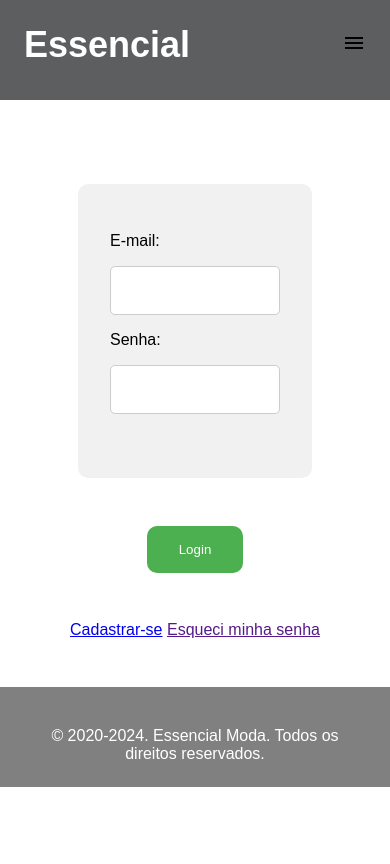
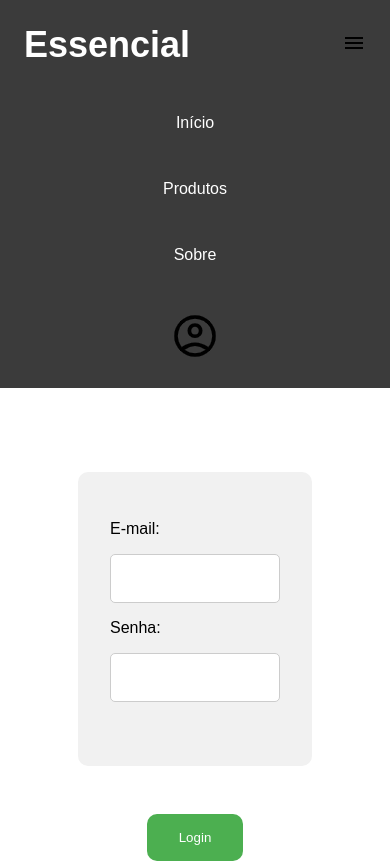
Before and after one commit to abimaelnaftali/WEBI, a plain HTML site: page projeto-1/Login/login.html in a window 390 px wide. Shown: the top 864 px of the page. Drawn offline with Linux system fonts and the light colour scheme.

Commit message:
melhorias na navbar e footer.

```diff
--- a/projeto-1/Cadastro/style.css
+++ b/projeto-1/Cadastro/style.css
@@ -5,7 +5,13 @@
     font-family: Arial, Helvetica, sans-serif;
 }
 
-iframe {
+#nav {
+    width: 100%;
+    height: 100px;
+    border: none;
+}
+
+#foot{
     width: 100%;
     height: 100px;
     border: none;
@@ -64,6 +70,13 @@ input:focus {
         font-family: Arial, Helvetica, sans-serif;
     }
 
+    #nav{
+        height: 388px;
+    }
+    #foot{
+        height: 100px;
+    }
+
     .divInForm {
         display: grid;
         justify-content: center;
@@ -72,11 +85,6 @@ input:focus {
 
     .formButton {
         align-items: center;
-    }
-
-    iframe {
-        width: 100%;
-        border: none;
     }
 
     .formDiv {
--- a/projeto-1/Componentes/footer.html
+++ b/projeto-1/Componentes/footer.html
@@ -15,7 +15,7 @@
         }
 
         footer,p{
-            background-color: gray;
+            background-color: rgb(59, 59, 59);;
             color: white;
             text-align: center;
             justify-content: center;
--- a/projeto-1/Componentes/navbar.html
+++ b/projeto-1/Componentes/navbar.html
@@ -18,7 +18,7 @@
         display: flex;
         width: 100%;
         align-items: center;
-        background-color: rgb(93, 94, 95);
+        background-color: rgb(59, 59, 59);
         color: black;
         padding-right: 15px;
         }
--- a/projeto-1/Login/login.css
+++ b/projeto-1/Login/login.css
@@ -5,7 +5,13 @@
     font-family: Arial, Helvetica, sans-serif;
 }
 
-iframe {
+#nav {
+    width: 100%;
+    height: 100px;
+    border: none;
+}
+
+#foot{
     width: 100%;
     height: 100px;
     border: none;
@@ -65,3 +71,12 @@ input:focus {
 form{
     margin-bottom: 3rem;
 }
+
+@media (max-width: 700px) {
+    #nav{
+        height: 388px;
+    }
+    #foot{
+        height: 100px;
+    }
+}
--- a/projeto-1/Login/login.html
+++ b/projeto-1/Login/login.html
@@ -8,7 +8,7 @@
 </head>
 <body>
     <!-- Componente Navbar -->
-    <iframe src="../Componentes/navbar.html"></iframe>
+    <iframe id="nav" scrolling="no" src="../Componentes/navbar.html"></iframe>
 
     <!-- Formulário de Login -->
     <form>
@@ -31,6 +31,6 @@
     </form>
 
     <!-- Footer -->
-    <iframe src="../Componentes/footer.html"></iframe>
+    <iframe id="foot" scrolling="no" src="../Componentes/footer.html"></iframe>
 </body>
 </html>
--- a/projeto-1/Produtos/produtos.css
+++ b/projeto-1/Produtos/produtos.css
@@ -5,9 +5,15 @@
     font-family: Arial, Helvetica, sans-serif;
 }
 
-iframe {
+#nav {
     width: 100%;
-    height: auto;
+    height: 100px;
+    border: none;
+}
+
+#foot{
+    width: 100%;
+    height: 100px;
     border: none;
 }
 
@@ -69,8 +75,11 @@ button {
 
 /* Responsive layout - makes a one column layout instead of a two-column layout */
 @media (max-width: 700px) {
-    #frame-nav {
+    #nav{
         height: 388px;
+    }
+    #foot{
+        height: 100px;
     }
     .flex-row {
         flex-direction: column;
--- a/projeto-1/Sobre/sobre.css
+++ b/projeto-1/Sobre/sobre.css
@@ -5,7 +5,13 @@
     font-family: Arial, Helvetica, sans-serif;
 }
 
-iframe {
+#nav {
+    width: 100%;
+    height: 100px;
+    border: none;
+}
+
+#foot{
     width: 100%;
     height: 100px;
     border: none;
@@ -57,6 +63,12 @@ table {
 }
 
 @media (max-width: 768px) {
+    #nav{
+        height: 388px;
+    }
+    #foot{
+        height: 100px;
+    }
     .div1, .div2 {
         width: 100%;
     }
```
Also changed, not shown: projeto-1/Cadastro/index.html (+2 -2 lines), projeto-1/Home/style.css (+11 -4 lines), projeto-1/Produtos/produtos.html (+2 -2 lines), projeto-1/Sobre/sobre.html (+2 -2 lines).
